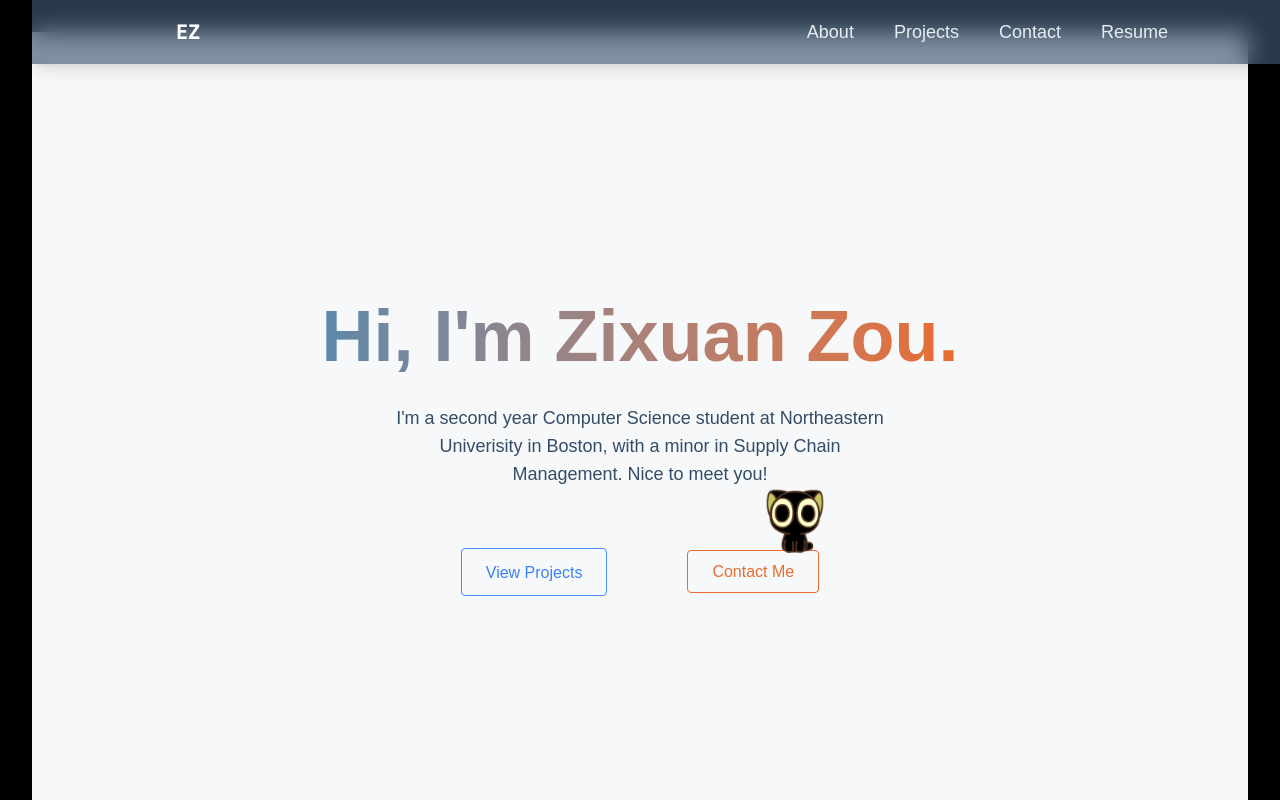
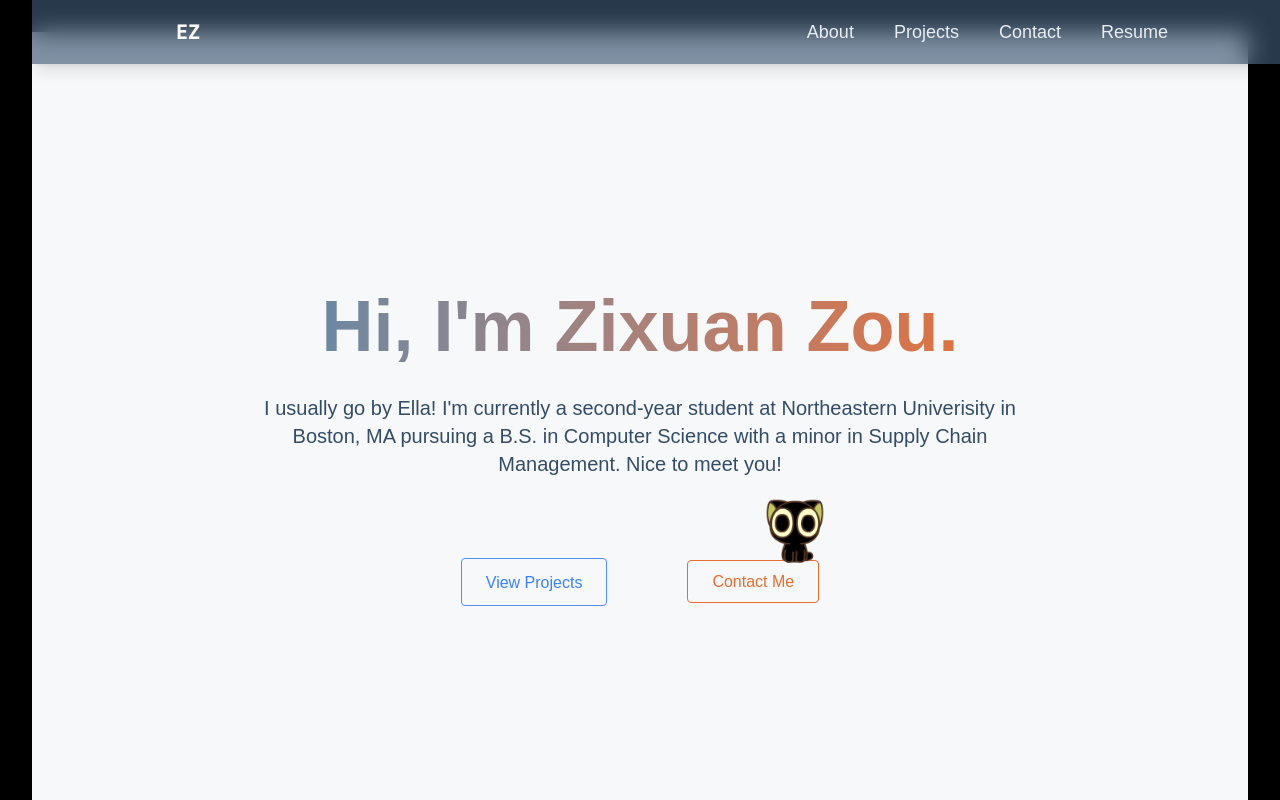
Before and after one commit to ezixuan27/ella_HOME, a React (Vite) app: page / in a window 1280 px wide. Shown: the top 800 px of the page. Built offline with nearby package versions, Linux system fonts and the light colour scheme.

Commit message:
more fixes of the home page

```diff
--- a/src/components/sections/Home.jsx
+++ b/src/components/sections/Home.jsx
@@ -11,11 +11,12 @@ export const Home = () => {
                     Hi, I'm Zixuan Zou.
                 </h1>
 
-                <p className="text-[#344c67] text-lg mt-8 mb-8 max-w-lg mx-auto">
-                    I'm a second year Computer Science student at Northeastern Univerisity in Boston,
+                <p className="text-[#344c67] text-xl mt-8 mb-8 max-w-3xl mx-auto">
+                    I usually go by Ella!
+                    I'm currently a second-year student at Northeastern Univerisity in Boston, MA pursuing a B.S. in Computer Science
                     with a minor in Supply Chain Management. Nice to meet you!
                 </p>
-                <div className="flex justify-center items-center space-x-20 mt-15">
+                <div className="flex justify-center items-center space-x-20 mt-20">
                     <a
                         href="#projects"
                         className="border border-[#4E8EF7] text-[#3B82F6] py-3 px-6 rounded font-medium
```
